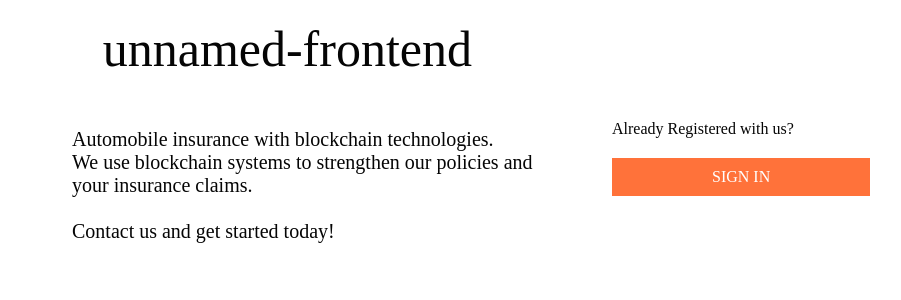
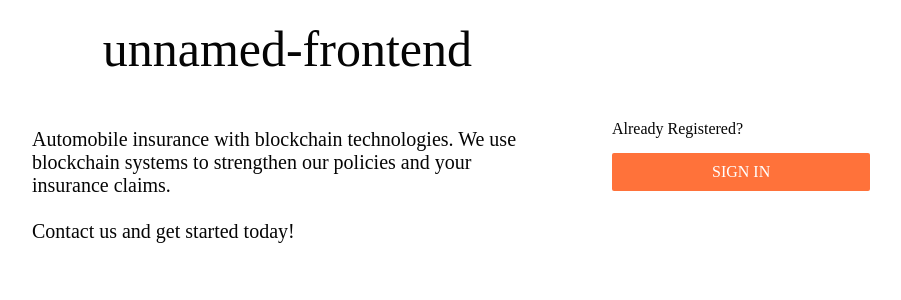
Before and after one commit to kashif-m/bulwark-frontend, a React app: page / in a window 1280 px wide. Shown: the top 300 px of the page, without its empty margins (196-1097 px from the left). Built offline with nearby package versions, Linux system fonts and the light colour scheme.

Commit message:
added README

```diff
--- a/src/app/Home.jsx
+++ b/src/app/Home.jsx
@@ -7,12 +7,12 @@ const Home = props => {
 		<div className='home' >
 			<div className="header">unnamed-frontend</div>
 			<div className="body">
-				Automobile insurance with blockchain technologies. <br/>
+				Automobile insurance with blockchain technologies.
 				We use blockchain systems to strengthen our policies and your insurance claims. <br/> <br/>
 				Contact us and get started today!
 			</div>
 			<div className="side">
-				Already Registered with us?
+				Already Registered?
 				<div className="login">
 					SIGN IN
 				</div>
--- a/src/styles/app.sass
+++ b/src/styles/app.sass
@@ -11,7 +11,7 @@
 			justify-self: flex-end
 			font-size: 50
 		.body
-			padding-top: 50
+			padding: 50 40 0 0
 			font-size: 20
 			justify-self: flex-end
 			width: 500
@@ -21,8 +21,9 @@
 			padding: 100 0 0 40
 			.login
 				cursor: pointer
-				margin-top: 20
+				margin-top: 15
 				padding: 10 100
+				border-radius: 2px
 				background-color: $orange_pumpkin
 				color: white
 				height: max-content
```
Also changed, not shown: 1 other file (tests, documents, lock files or other folders).
